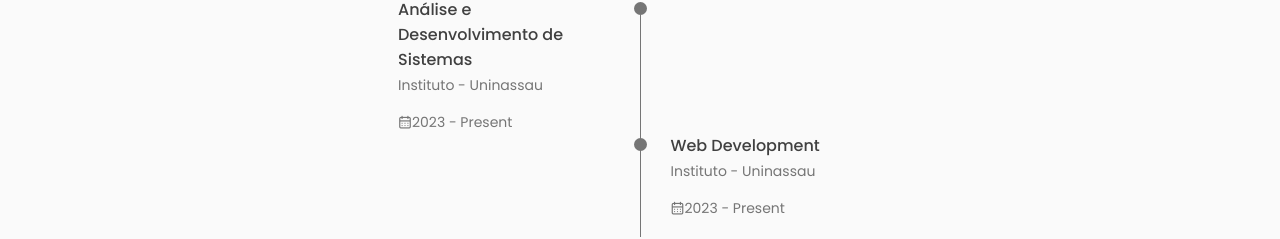
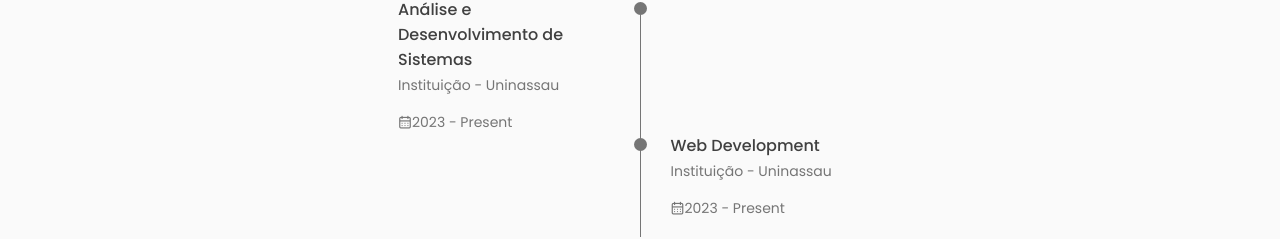
Before and after one commit to vin1i/MeuPortfolio-Vini, a React (Create React App) app: page / in a window 1280 px wide. Both pictures are taken after a click on the element "Educação". Shown: the part 2826-3065 px from the top of the page. Built offline with nearby package versions, Linux system fonts and the light colour scheme.

Commit message:
Update Qualifications.jsx

```diff
--- a/src/components/qualifications/Qualifications.jsx
+++ b/src/components/qualifications/Qualifications.jsx
@@ -50,7 +50,7 @@ const Qualifications = () => {
                     <div className="qualification__data">
                         <div>
                             <h3 className="qualification__title">Análise e Desenvolvimento de Sistemas</h3>
-                            <span className="qualification__subtitle"> Instituto - Uninassau</span>
+                            <span className="qualification__subtitle"> Instituição - Uninassau</span>
                             <div className="qualification__calender">
                                 <i className="uil uil-calendar-alt"></i>
                                 2023 - Present
@@ -73,7 +73,7 @@ const Qualifications = () => {
 
                         <div>
                             <h3 className="qualification__title">Web Development</h3>
-                            <span className="qualification__subtitle"> Instituto - Uninassau</span>
+                            <span className="qualification__subtitle"> Instituição - Uninassau</span>
                             <div className="qualification__calender">
                                 <i className="uil uil-calendar-alt"></i>
                                 2023 - Present
```
